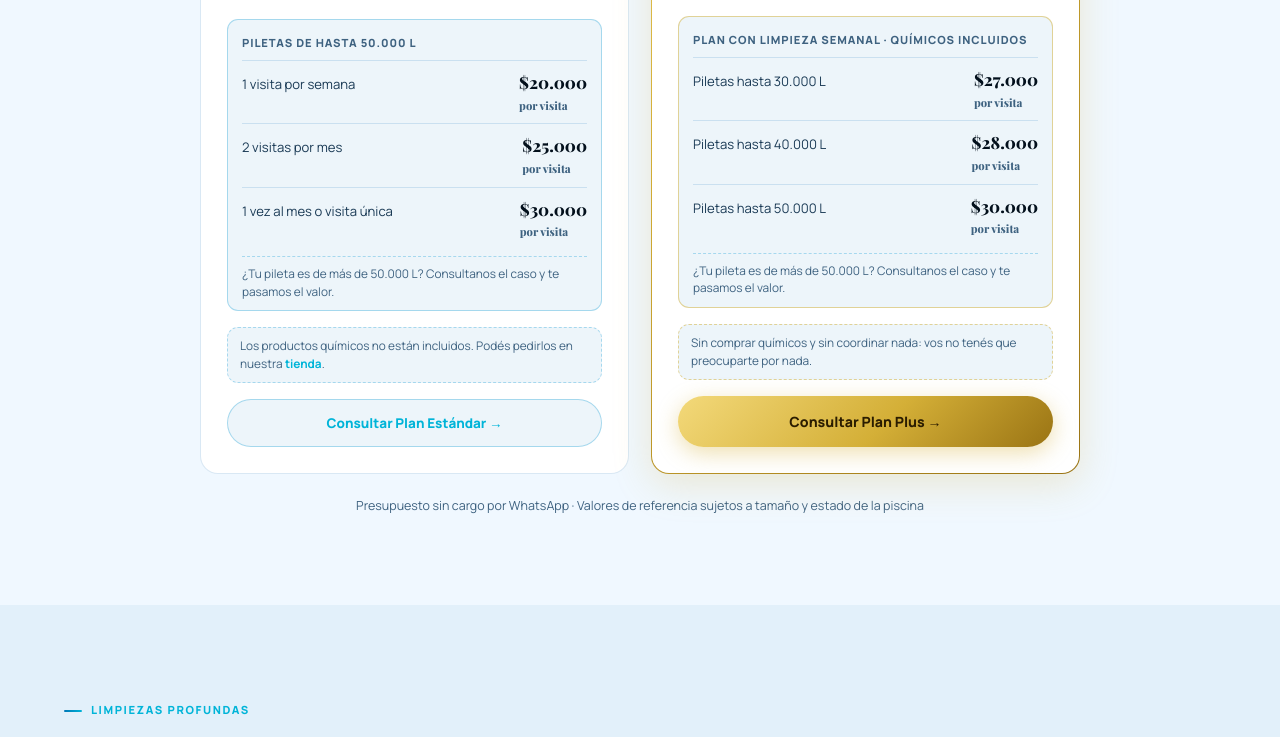
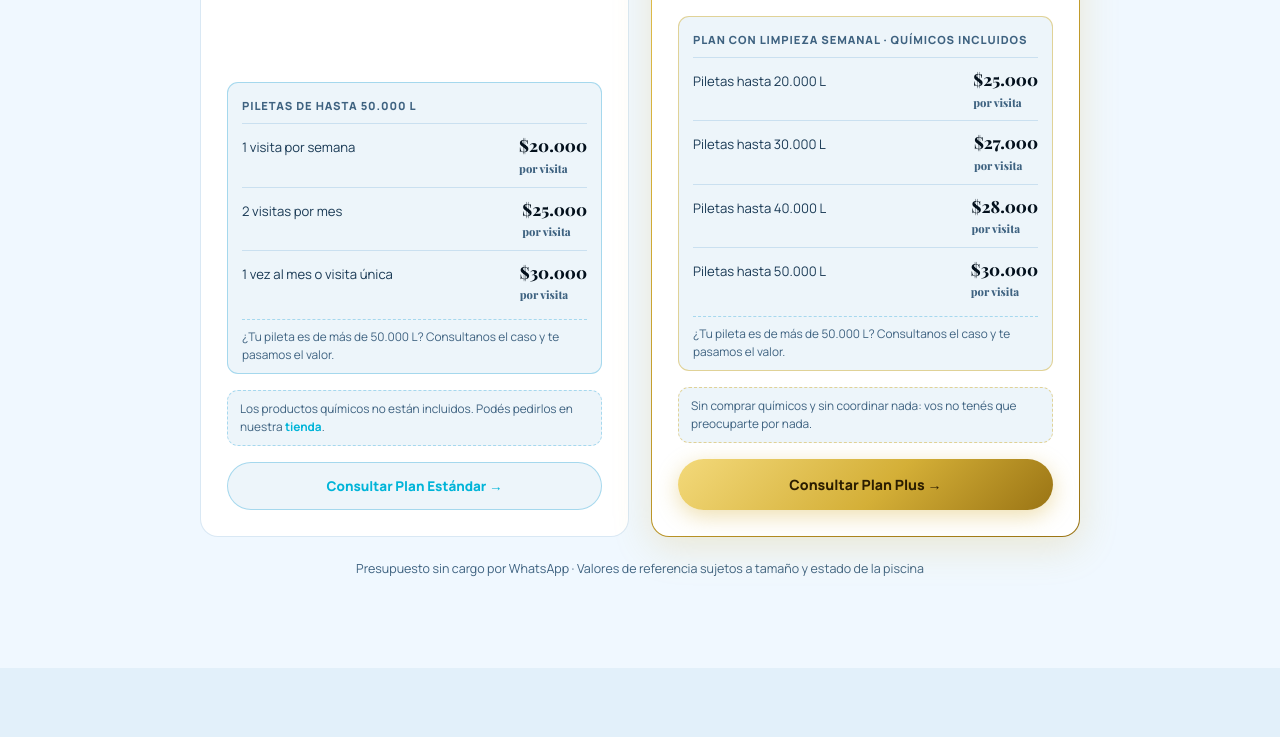
Before and after one commit to juanignacioG12/cleanpools-paginaweb, a plain HTML site: page index.html in a window 1280 px wide. Shown: the part 4013-4750 px from the top of the page. Drawn offline with nearby package versions, Linux system fonts and the light colour scheme.

Commit message:
Add files via upload

```diff
--- a/index.html
+++ b/index.html
@@ -710,6 +710,7 @@ footer{background:var(--surf);border-top:1px solid var(--border);padding:44px 5v
           </ul>
           <div class="price-box" style="border-color:rgba(212,175,55,.5)">
             <div class="price-box-title">Plan con limpieza semanal · químicos incluidos</div>
+            <div class="price-row"><span>Piletas hasta 20.000 L</span><strong>$25.000<small>por visita</small></strong></div>
             <div class="price-row"><span>Piletas hasta 30.000 L</span><strong>$27.000<small>por visita</small></strong></div>
             <div class="price-row"><span>Piletas hasta 40.000 L</span><strong>$28.000<small>por visita</small></strong></div>
             <div class="price-row"><span>Piletas hasta 50.000 L</span><strong>$30.000<small>por visita</small></strong></div>
```
